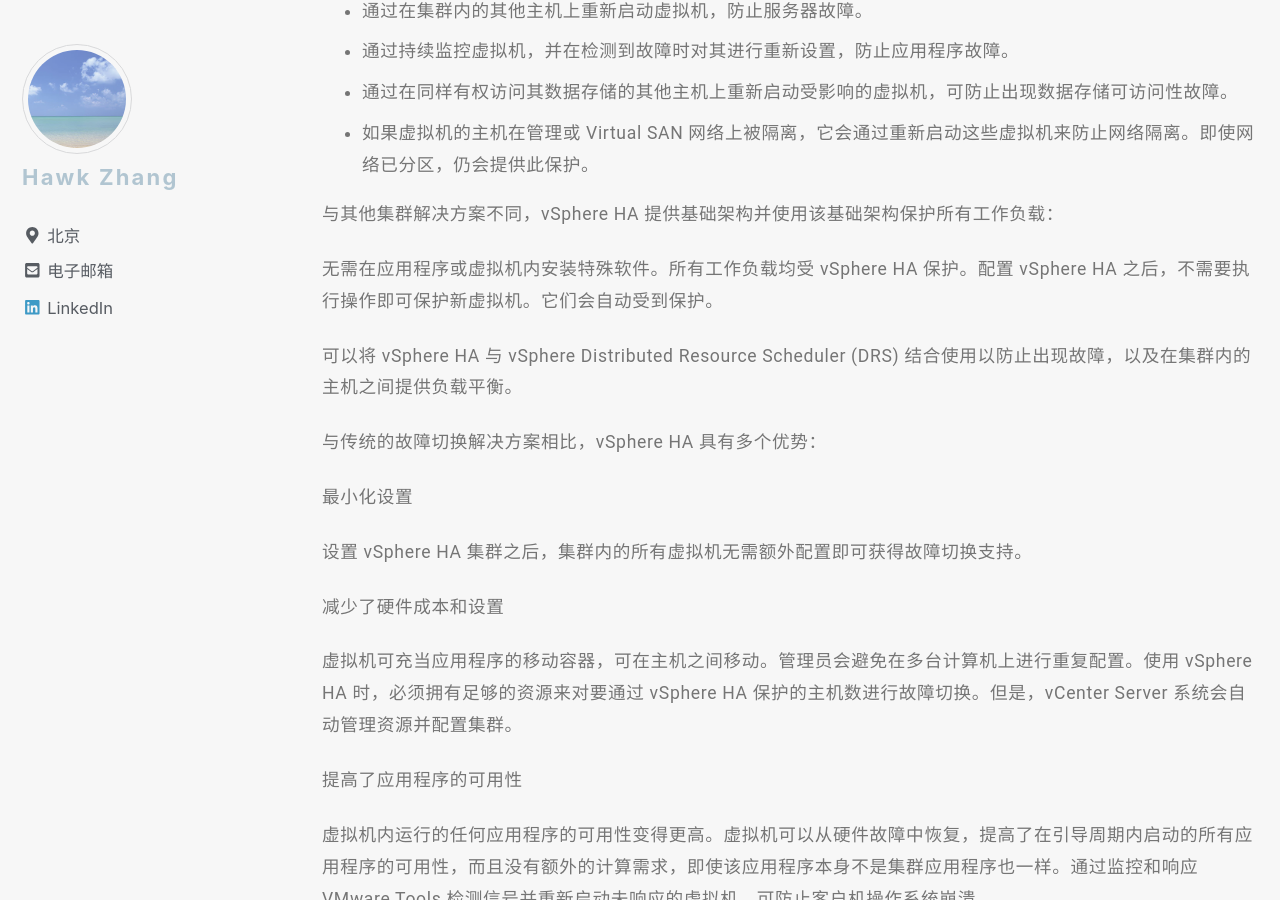
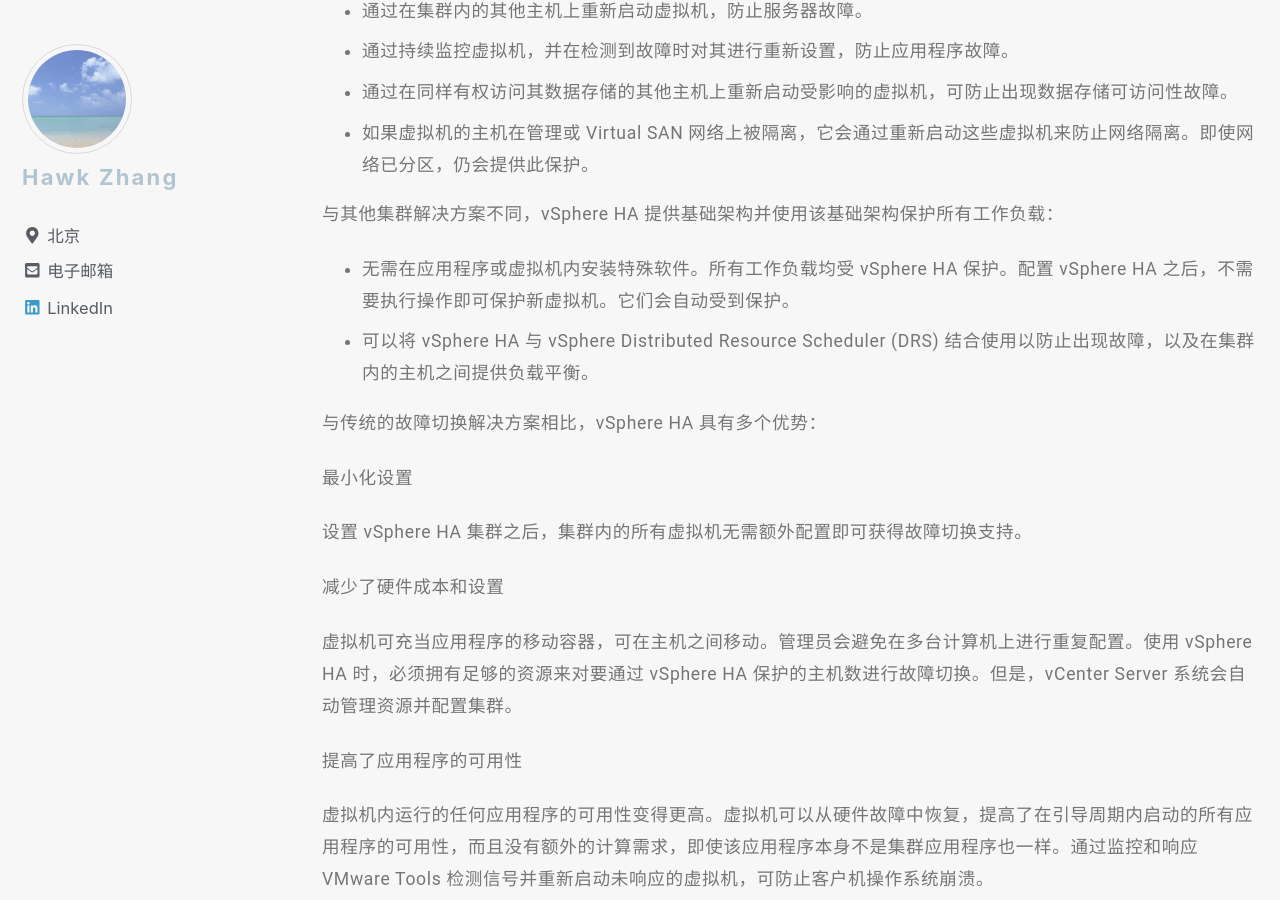
Before and after one commit to narru888/linotes_note, a Jekyll site: the page built from _posts/virtualizaion/2018-04-01-vsphere.ha.md, in a window 1280 px wide and 900 px high, scrolled down 3049 px. Built offline with Jekyll 4.4.1, drawn with Linux system fonts in a browser that asks for light colours; nearby versions of some CDN libraries; a script that is not in the unit is left out.

Commit message:
update on 2018-11-29 09:30:01 CST

```diff
--- a/_posts/virtualizaion/2018-04-01-vsphere.ha.md
+++ b/_posts/virtualizaion/2018-04-01-vsphere.ha.md
@@ -81,9 +81,8 @@
 
 与其他集群解决方案不同，vSphere HA 提供基础架构并使用该基础架构保护所有工作负载：
 
-无需在应用程序或虚拟机内安装特殊软件。所有工作负载均受 vSphere HA 保护。配置 vSphere HA 之后，不需要执行操作即可保护新虚拟机。它们会自动受到保护。
-
-可以将 vSphere HA 与 vSphere Distributed Resource Scheduler (DRS) 结合使用以防止出现故障，以及在集群内的主机之间提供负载平衡。
+* 无需在应用程序或虚拟机内安装特殊软件。所有工作负载均受 vSphere HA 保护。配置 vSphere HA 之后，不需要执行操作即可保护新虚拟机。它们会自动受到保护。
+* 可以将 vSphere HA 与 vSphere Distributed Resource Scheduler (DRS) 结合使用以防止出现故障，以及在集群内的主机之间提供负载平衡。
 
 与传统的故障切换解决方案相比，vSphere HA 具有多个优势：
 
```
